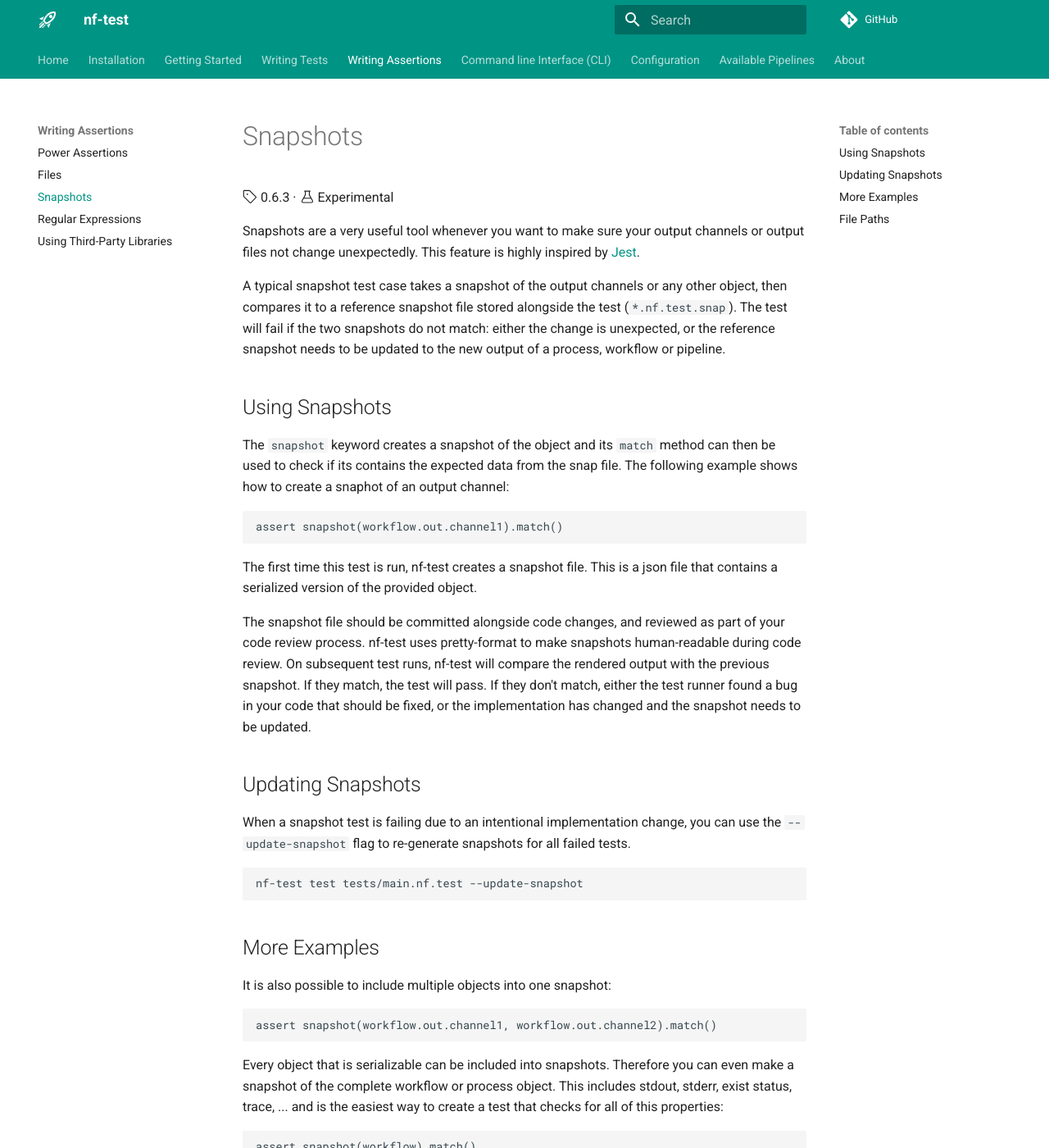
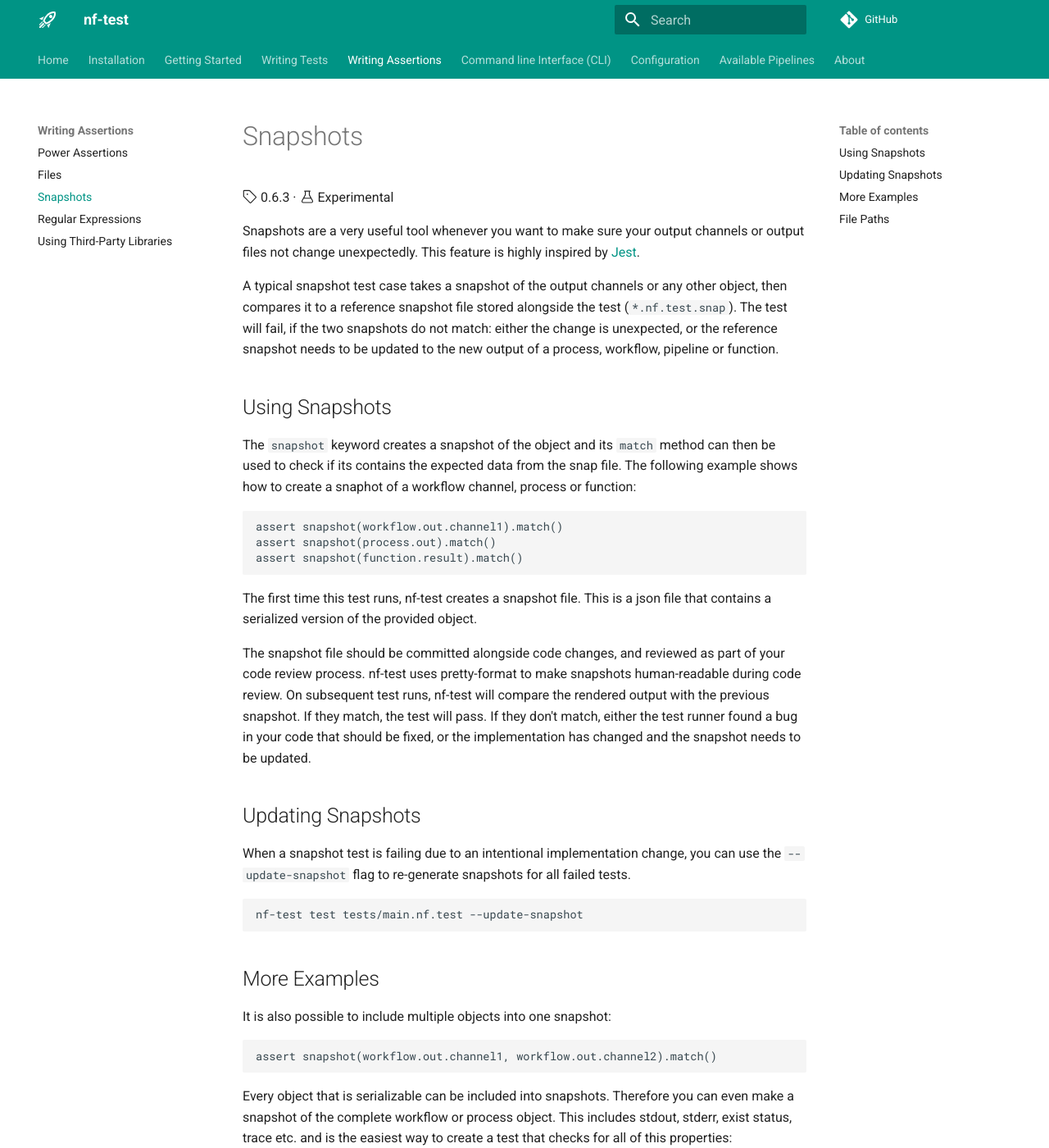
Before and after one commit to askimed/nf-test, an MkDocs documentation site: the page built from docs/assertions/snapshots.md, in a window 1280 px wide and 1400 px high. Shown: the whole window at 82% size. Built offline with MkDocs 1.6.1 and Material for MkDocs 9.7.7, drawn with Linux system fonts in a browser that asks for light colours; comment, search, counter and statistics services are not loaded; some of the changed text lies outside the part shown.

Commit message:
Update snapshots.md

````diff
--- a/docs/assertions/snapshots.md
+++ b/docs/assertions/snapshots.md
@@ -4,18 +4,20 @@
 
 Snapshots are a very useful tool whenever you want to make sure your output channels or output files not change unexpectedly. This feature is highly inspired by [Jest](https://jestjs.io/).
 
-A typical snapshot test case takes a snapshot of the output channels or any other object, then compares it to a reference snapshot file stored alongside the test (`*.nf.test.snap`). The test will fail if the two snapshots do not match: either the change is unexpected, or the reference snapshot needs to be updated to the new output of a process, workflow or pipeline.
+A typical snapshot test case takes a snapshot of the output channels or any other object, then compares it to a reference snapshot file stored alongside the test (`*.nf.test.snap`). The test will fail, if the two snapshots do not match: either the change is unexpected, or the reference snapshot needs to be updated to the new output of a process, workflow, pipeline or function.
 
 
 ## Using Snapshots
 
-The `snapshot` keyword creates a snapshot of the object and its `match` method can then be used to check if its contains the expected data from the snap file. The following example shows how to create a snaphot of an output channel:
+The `snapshot` keyword creates a snapshot of the object and its `match` method can then be used to check if its contains the expected data from the snap file. The following example shows how to create a snaphot of a workflow channel, process or function:
 
 ```
 assert snapshot(workflow.out.channel1).match()
+assert snapshot(process.out).match()
+assert snapshot(function.result).match()
 ```
 
-The first time this test is run, nf-test creates a snapshot file. This is a json file that contains a serialized version of the provided object.
+The first time this test runs, nf-test creates a snapshot file. This is a json file that contains a serialized version of the provided object.
 
 The snapshot file should be committed alongside code changes, and reviewed as part of your code review process. nf-test uses pretty-format to make snapshots human-readable during code review. On subsequent test runs, nf-test will compare the rendered output with the previous snapshot. If they match, the test will pass. If they don't match, either the test runner found a bug in your code that should be fixed, or the implementation has changed and the snapshot needs to be updated.
 
@@ -35,7 +37,7 @@ It is also possible to include multiple objects into one snapshot:
 assert snapshot(workflow.out.channel1, workflow.out.channel2).match()
 ```
 
-Every object that is serializable can be included into snapshots. Therefore you can even make a snapshot of the complete workflow or process object. This includes stdout, stderr, exist status, trace, ... and is the easiest way to create a test that checks for all of this properties:
+Every object that is serializable can be included into snapshots. Therefore you can even make a snapshot of the complete workflow or process object. This includes stdout, stderr, exist status, trace etc.  and is the easiest way to create a test that checks for all of this properties:
 
 ```
 assert snapshot(workflow).match()
@@ -52,7 +54,7 @@ assert snapshot(
 ).match()
 ```
 
-As default the snapshot has the same name as the test. You can each stored snapshot also a user defined name This enables you to use multiple snapshots in one single test and to separate them in a logical way:
+By default the snapshot has the same name as the test. You can also store a snapshot under a user defined name. This enables you to use multiple snapshots in one single test and to separate them in a logical way. In the following example a workflow snapshot is created, stored under the name "workflow". The second example, creates a snaphot of two files and saves it under "files".
 
 ```
 assert snapshot(workflow).match("workflow")
````
